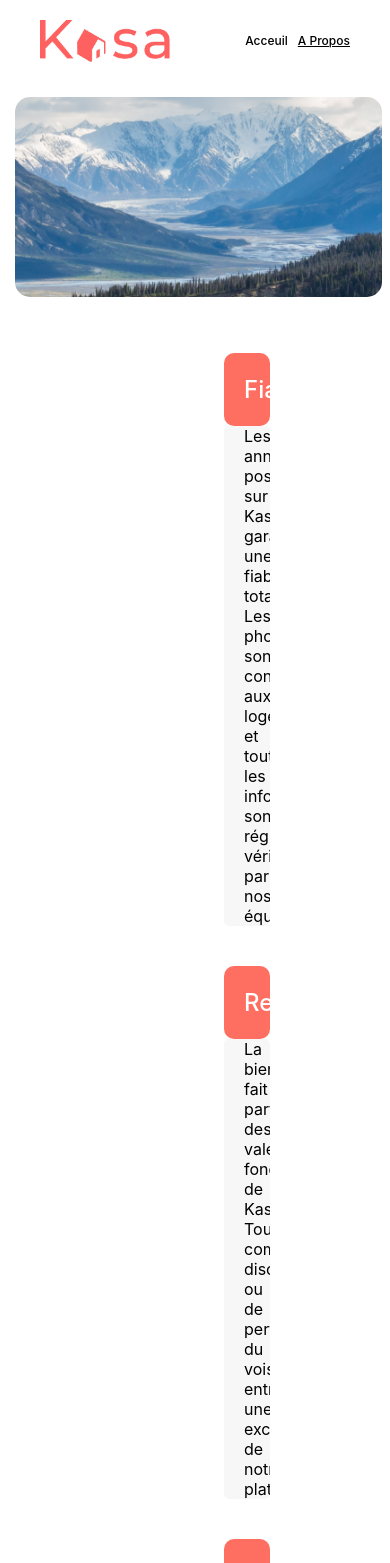
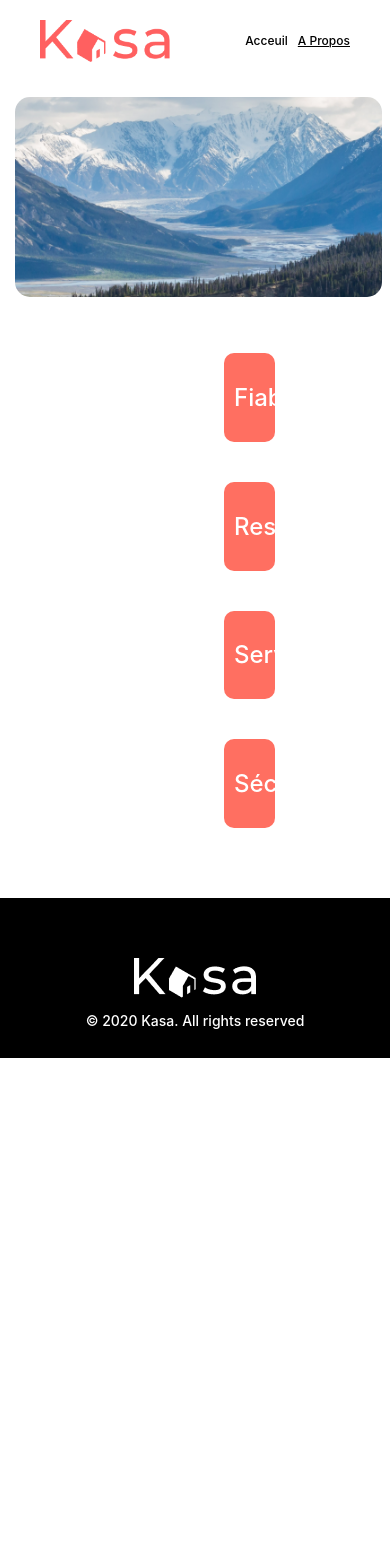
Before and after one commit to gilsonmak/P4-Kasa, a React (Create React App) app: page /aboutpage in a window 390 px wide. Shown: the top 1563 px of the page. After the commit the page ends 1058 px from the top, so only its background shows below. Built offline with nearby package versions, Linux system fonts and the light colour scheme.

Commit message:
refactor: simplification du code

```diff
--- a/src/Components/Collapse/Collapse.jsx
+++ b/src/Components/Collapse/Collapse.jsx
@@ -1,4 +1,4 @@
-import React, { useState } from 'react';
+import React, { useEffect, useRef, useState } from 'react';
 import arrow from "../../Assets/arrow/down.png"
 import "./Collapse.scss"
 
@@ -7,11 +7,19 @@ import "./Collapse.scss"
 function Collapse ({title, description}) {
 
     const [open, setOpen] = useState(false);
+    const [ height, setHeight] = useState(0)
+    const ContentRef = useRef (null);
 
 
     const toggleCollapse = () => {
         setOpen(!open);
     };
+
+
+    useEffect(() => {
+        if (open) setHeight(ContentRef.current?.scrollHeight);
+        else setHeight(0);
+      }, [open]);
 
     return (
         <div className={`collapse-container ${open ? "open" : ""}`}>
@@ -20,7 +28,7 @@ function Collapse ({title, description}) {
                 <img src={arrow} alt='flèche' className={`arrow-icon ${open ? "arrow-down" : "arrow-up"}`} />
             </div>
 
-            <div className={`collapse-description ${open ? "open" : ""}`}>
+            <div ref={ContentRef} className="collapse-description" style={{ maxHeight: `${height}px` }}>
                 {description}
             </div>
         </div>
--- a/src/Components/Collapse/Collapse.scss
+++ b/src/Components/Collapse/Collapse.scss
@@ -1,21 +1,9 @@
-
 
 .collapse-container {
 
     width: 85%;
     border: none;
     margin-bottom: 30px;
-    transition: all 0.3s ease;
-
-    &.open {
-
-        .collapse-description {
-            max-height: 100vh;
-        }
-    }
-
-
-
 
 
     .collapse-title {
@@ -24,11 +12,9 @@
         justify-content: space-between;
         align-items: center;
         background: #ff6f61;
-        padding: 2px 20px;
+        padding: 10px;
         cursor: pointer;
         border-radius: 10px;
-        transition: background-color 0.3s ease;
-
 
     }
 
@@ -37,7 +23,6 @@
         width: 24px;
         height: auto;
 
-
     }
 
     .arrow-up {
@@ -45,14 +30,16 @@
     }
 
 
+    .collapse-description {
 
-    .collapse-description {
+        display: flex;
 
         background-color: #F7F7F7;
         padding: 0 20px;
         border-radius: 5px;
-        transition: height 0.3s ease padding 0.3s ease;
+        transition: max-height 0.3s ease-out;
         overflow: hidden;
+
 
 
         &.open {
@@ -61,7 +48,23 @@
 
     }
 
+}
 
+@media (max-width: 768px) {
+
+    .collapse-container {
+
+        margin-right: 30px;
+        width: 95%;
+
+    }
+
+    .collapse-description {
+
+        font-size: 14px;
+        align-items: flex-start;
+        padding: 0 5px;
+    }
 
 
 }
```
